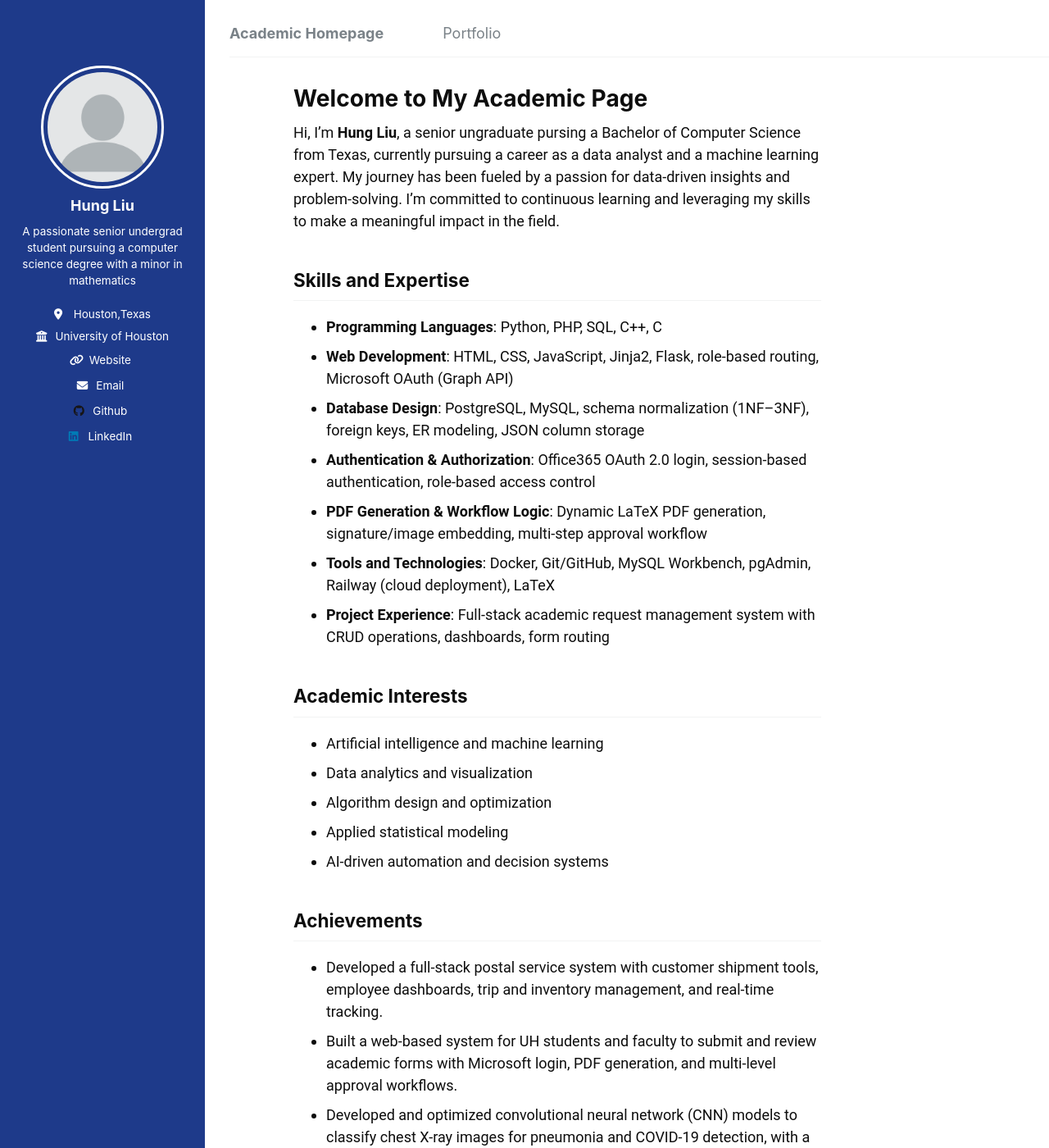
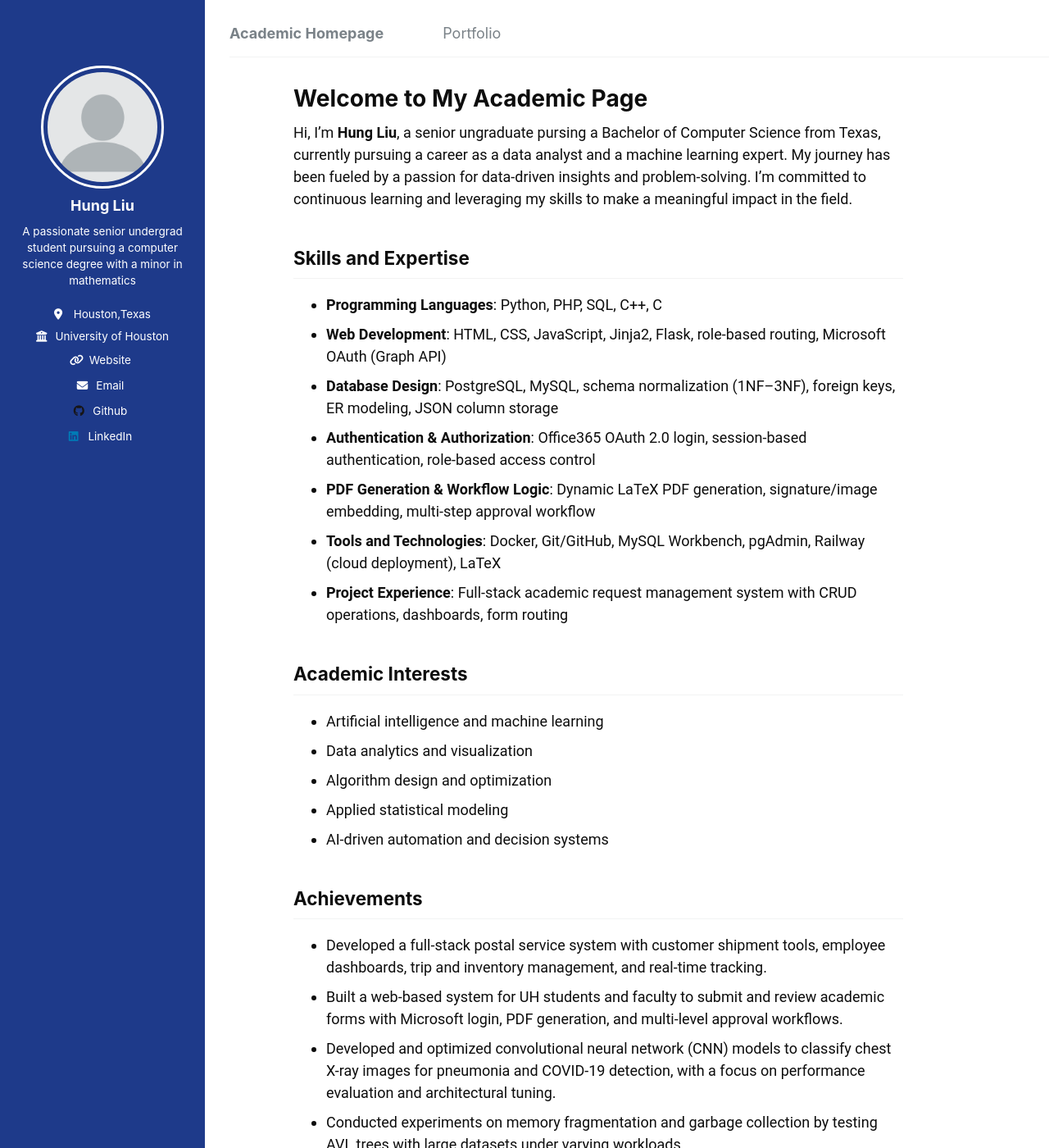
Before and after one commit to sunnySKL/sunnySKL.github.io, a Jekyll site: the page built from _pages/about.md, in a window 1280 px wide and 1400 px high. Shown: the whole window at 82% size. Built offline with Jekyll 4.4.1, drawn with Linux system fonts in a browser that asks for light colours.

Commit message:
Update custom.css

```diff
--- a/assets/css/custom.css
+++ b/assets/css/custom.css
@@ -161,7 +161,7 @@ body {
 
     .page {
         margin-left: 0px !important;
-        margin-right: 100px !important;
+        margin-right: 0px !important;
         max-width: none !important;
         width: auto !important;
         text-align: left;
```
